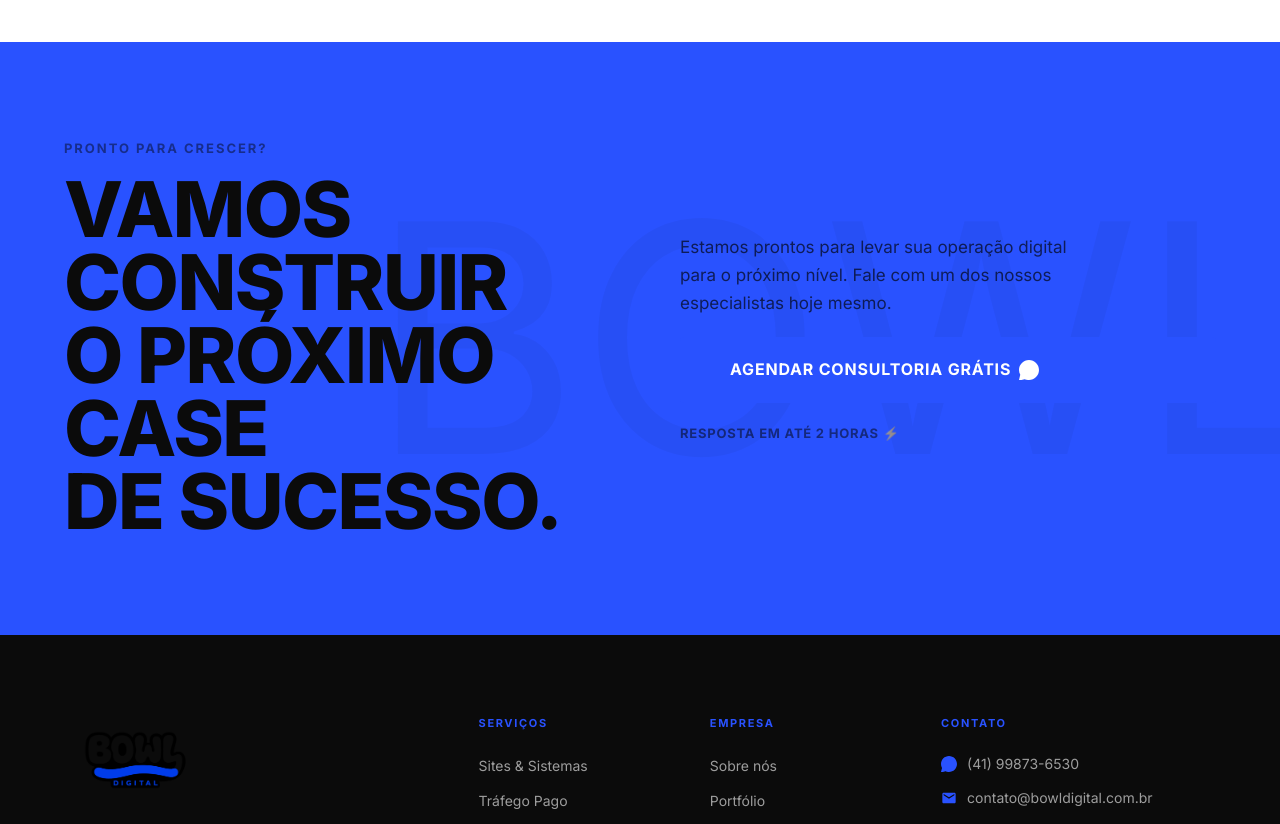
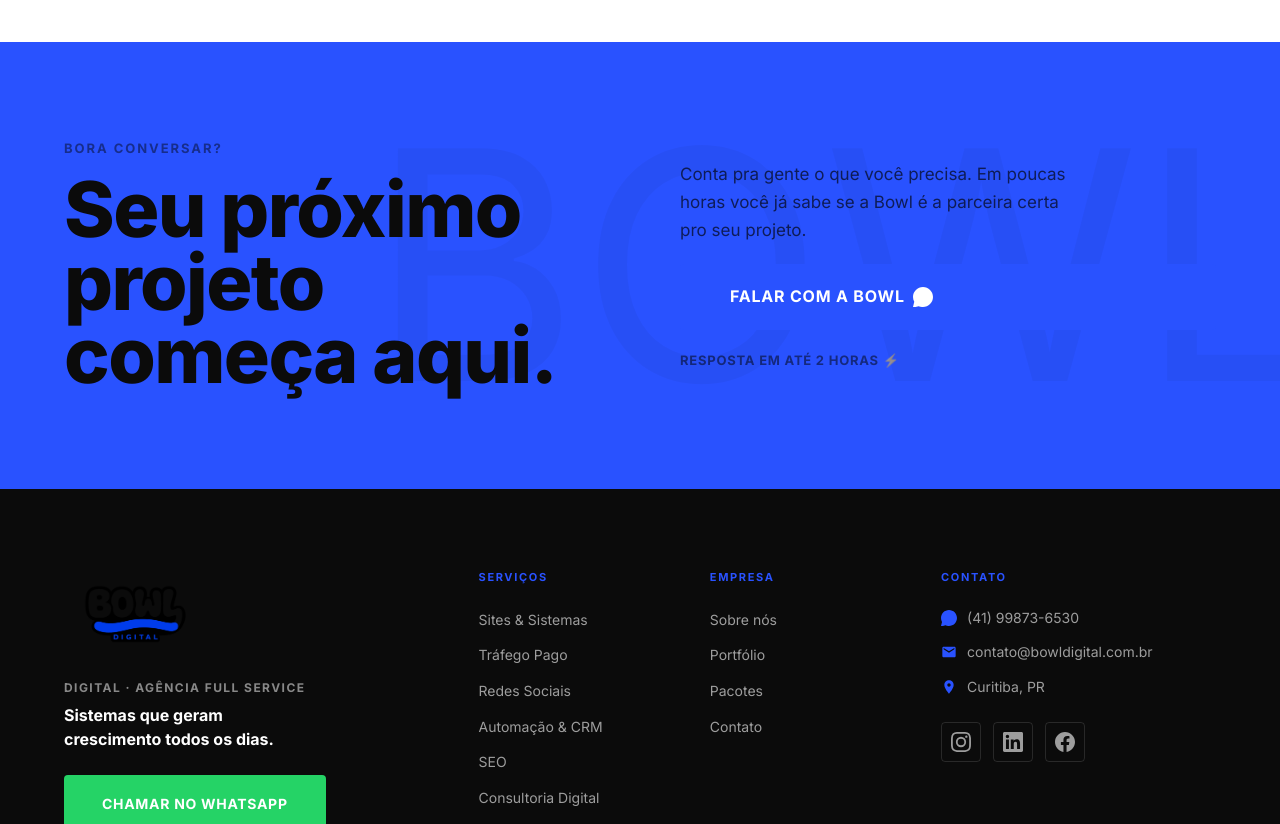
Before and after one commit to comunidadevencedores-lgtm/flip-agency, a Next.js app: page / in a window 1280 px wide. Shown: the part 1620-2444 px from the top of the page. Built offline with nearby package versions, Linux system fonts and the light colour scheme.

Commit message:
Update CtaBanner.tsx

```diff
--- a/src/components/sections/CtaBanner.tsx
+++ b/src/components/sections/CtaBanner.tsx
@@ -7,18 +7,18 @@ export default function CtaBanner() {
       <div className="container">
         <div className={styles.inner}>
           <div className={styles.text}>
-            <div className={styles.label}>Pronto para crescer?</div>
+            <div className={styles.label}>Bora conversar?</div>
             <h2 className={`display ${styles.heading}`}>
-              VAMOS CONSTRUIR<br />O PRÓXIMO CASE<br />DE SUCESSO.
+              Seu próximo projeto<br />começa aqui.
             </h2>
           </div>
           <div className={styles.action}>
             <p>
-              Estamos prontos para levar sua operação digital para o próximo nível.
-              Fale com um dos nossos especialistas hoje mesmo.
+              Conta pra gente o que você precisa. Em poucas horas você já sabe
+              se a Bowl é a parceira certa pro seu projeto.
             </p>
             <a href={WA_LINK} target="_blank" rel="noopener noreferrer" className="btn btn--primary btn--lg">
-              Agendar Consultoria Grátis
+              Falar com a Bowl
               <svg width="20" height="20" fill="currentColor" viewBox="0 0 24 24">
                 <path d="M17.472 14.382c-.297-.149-1.758-.867-2.03-.967-.273-.099-.471-.148-.67.15-.197.297-.767.966-.94 1.164-.173.199-.347.223-.644.075-.297-.15-1.255-.463-2.39-1.475-.883-.788-1.48-1.761-1.653-2.059-.173-.297-.018-.458.13-.606.134-.133.298-.347.446-.52.149-.174.198-.298.298-.497.099-.198.05-.371-.025-.52-.075-.149-.669-1.612-.916-2.207-.242-.579-.487-.5-.669-.51-.173-.008-.371-.01-.57-.01-.198 0-.52.074-.792.372-.272.297-1.04 1.016-1.04 2.479 0 1.462 1.065 2.875 1.213 3.074.149.198 2.096 3.2 5.077 4.487.709.306 1.262.489 1.694.625.712.227 1.36.195 1.871.118.571-.085 1.758-.719 2.006-1.413.248-.694.248-1.289.173-1.413-.074-.124-.272-.198-.57-.347zM12 0C5.373 0 0 5.373 0 12c0 2.125.554 4.118 1.523 5.845L.057 23.576a.75.75 0 00.92.92l5.733-1.466A11.94 11.94 0 0012 24c6.627 0 12-5.373 12-12S18.627 0 12 0z"/>
               </svg>
```
